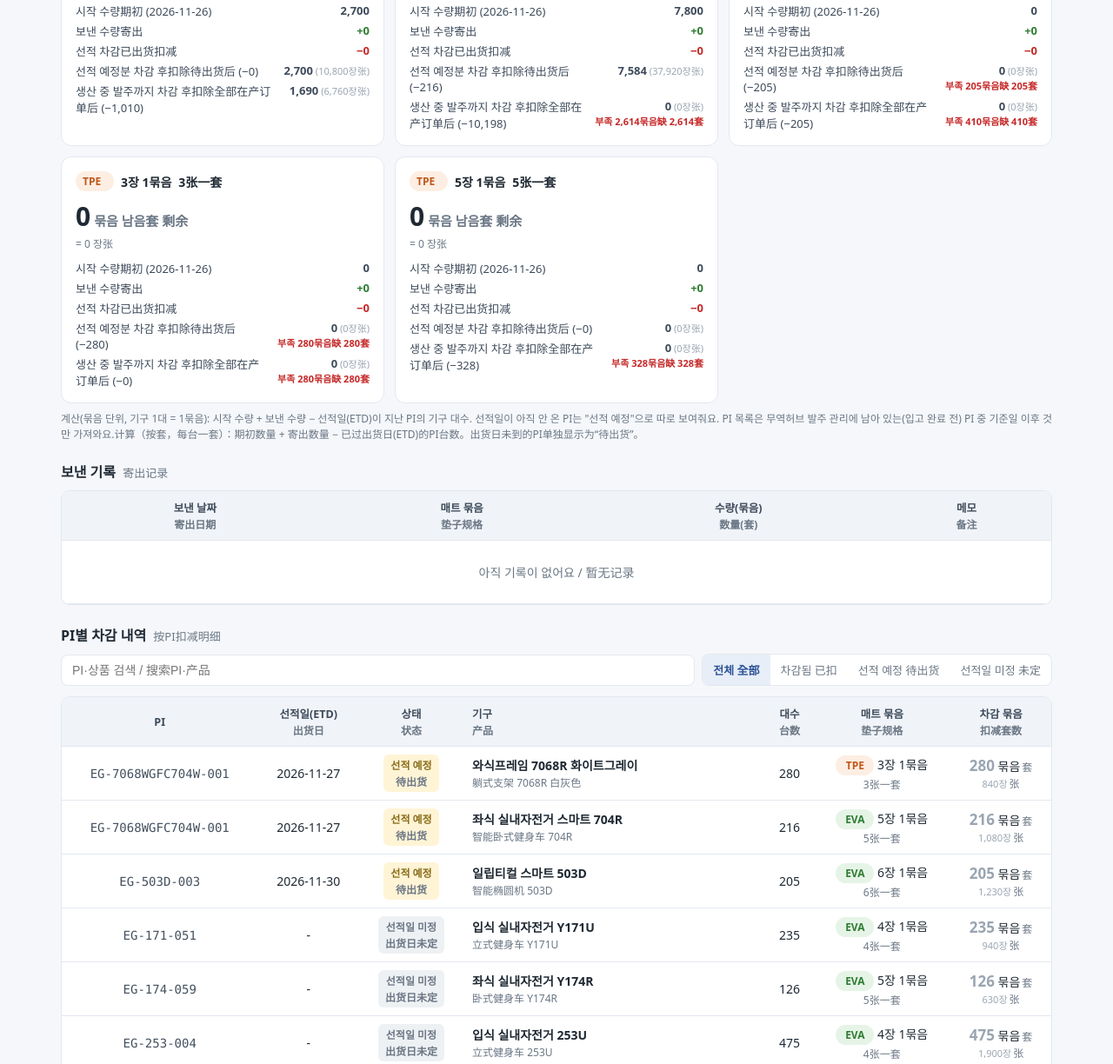
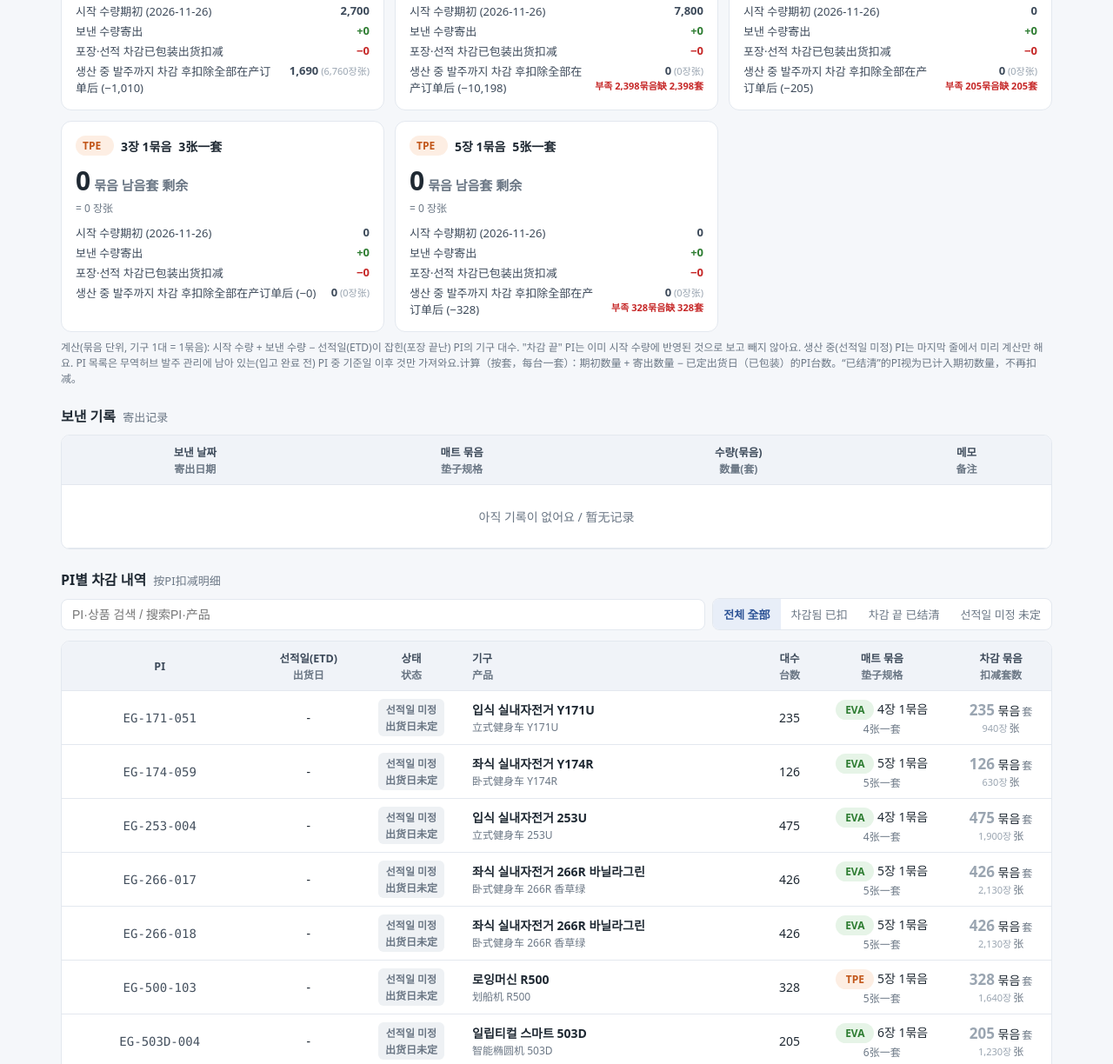
Before and after one commit to kwonster89-beep/mat-bundle, a plain HTML site: page index.html in a window 1280 px wide. Shown: the part 314-1538 px from the top of the page at 87% size. Drawn offline with Linux system fonts and the light colour scheme.

Commit message:
포장 PI 차감 끝 처리

```diff
--- a/index.html
+++ b/index.html
@@ -57,7 +57,7 @@
   .badge.EVA{background:var(--eva-bg);color:var(--eva)} .badge.TPE{background:var(--tpe-bg);color:var(--tpe)}
   .st{display:inline-block;padding:3px 8px;border-radius:6px;font-size:12px;font-weight:700;white-space:nowrap}
   .st.done{background:#e8eef8;color:var(--brand)} .st.planned{background:#fff4d6;color:#8a6d1a}
-  .st.pending{background:#eef1f4;color:#6b7785} .st.before{background:#f3f3f3;color:#9aa5b1}
+  .st.closed{background:#eef6ee;color:#2e7d32} .st.pending{background:#eef1f4;color:#6b7785} .st.before{background:#f3f3f3;color:#9aa5b1}
   .qty{font-size:17px;font-weight:700}
   td.q{white-space:nowrap} td.q .cn{display:inline;margin:0 0 0 2px;font-size:12px}
   .code{font-family:Consolas,monospace;color:#44505e}
@@ -118,7 +118,7 @@
       <div style="font-size:12px;color:var(--sub);max-width:380px">숫자를 고친 뒤 위의 "저장"을 눌러주세요. 기준일 이후(당일 포함) 보낸 기록과 선적된 PI만 계산에 들어가요.</div>
     </div>
     <div class="stock" id="stockCards"></div>
-    <div class="hint"><span class="ko">계산(묶음 단위, 기구 1대 = 1묶음): 시작 수량 + 보낸 수량 − 선적일(ETD)이 지난 PI의 기구 대수. 선적일이 아직 안 온 PI는 "선적 예정"으로 따로 보여줘요. PI 목록은 무역허브 발주 관리에 남아 있는(입고 완료 전) PI 중 기준일 이후 것만 가져와요.</span><span class="cn">计算（按套，每台一套）：期初数量 + 寄出数量 − 已过出货日(ETD)的PI台数。出货日未到的PI单独显示为“待出货”。</span></div>
+    <div class="hint"><span class="ko">계산(묶음 단위, 기구 1대 = 1묶음): 시작 수량 + 보낸 수량 − 선적일(ETD)이 잡힌(포장 끝난) PI의 기구 대수. "차감 끝" PI는 이미 시작 수량에 반영된 것으로 보고 빼지 않아요. 생산 중(선적일 미정) PI는 마지막 줄에서 미리 계산만 해요. PI 목록은 무역허브 발주 관리에 남아 있는(입고 완료 전) PI 중 기준일 이후 것만 가져와요.</span><span class="cn">计算（按套，每台一套）：期初数量 + 寄出数量 − 已定出货日（已包装）的PI台数。“已结清”的PI视为已计入期初数量，不再扣减。</span></div>
 
 
     <h2>보낸 기록 <span class="cn">寄出记录</span> <button class="btn edit-only" id="addSent" style="margin-left:8px">+ 추가</button></h2>
@@ -139,7 +139,7 @@
       <div class="seg" id="stf">
         <button data-v="" class="on">전체 全部</button>
         <button data-v="done">차감됨 已扣</button>
-        <button data-v="planned">선적 예정 待出货</button>
+        <button data-v="closed">차감 끝 已结清</button>
         <button data-v="pending">선적일 미정 未定</button>
       </div>
     </div>
@@ -247,7 +247,7 @@ function shipRows(items, st){
     const key = l.pi + '|' + l.code, ov = st.overrides && st.overrides[key];
     const auto = Number(l.units)||0;
     const overridden = ov !== undefined && ov !== null && ov !== '';
-    const status = !l.etd ? 'pending' : (st.base_date && l.etd < st.base_date) ? 'before' : (l.etd <= todayStr ? 'done' : 'planned');
+    const status = (st.closed||[]).includes(l.pi) ? 'closed' : !l.etd ? 'pending' : (st.base_date && l.etd < st.base_date) ? 'before' : 'done';
     const bundles = overridden ? Number(ov) : auto;
     return {...l, it, bundle, per, key, auto, overridden, bundles, sheets: bundles*per, status};
   });
@@ -258,15 +258,15 @@ function calc(items, st){
     const base = Number(st.base?.[b])||0;
     const sent = (st.sent||[]).filter(x=>x.bundle===b && (!st.base_date || (x.date||'') >= st.base_date)).reduce((a,x)=>a+(Number(x.qty)||0),0);
     const sum = s => rows.filter(x=>x.bundle===b && x.status===s).reduce((a,x)=>a+x.bundles,0);
-    const used = sum('done'), planned = sum('planned'), pending = sum('pending');
+    const used = sum('done'), pending = sum('pending');
     const now = base + sent - used;
-    r[b] = {base, sent, used, planned, pending, now, afterPlanned: now - planned, afterAll: now - planned - pending};
+    r[b] = {base, sent, used, pending, now, afterAll: now - pending};
   }
   return {rows, r, list};
 }
 
 // ---------- render ----------
-const ST_LABEL = {done:['차감됨','已扣减'], planned:['선적 예정','待出货'], pending:['선적일 미정','出货日未定'], before:['기준일 이전','期初前']};
+const ST_LABEL = {done:['차감됨','已扣减'], closed:['차감 끝','已结清'], pending:['선적일 미정','出货日未定'], before:['기준일 이전','期初前']};
 function render(){
   const editing = !!draft;
   const items = editing ? draft : data.items, st = editing ? sdraft : stock;
@@ -295,8 +295,7 @@ function renderStock(items, st, editing){
       <div class="rows">
         <span><span class="ko">시작 수량</span><span class="cn">期初</span> (${esc(st.base_date||'-')})</span><b>${fmt(x.base)}</b>
         <span><span class="ko">보낸 수량</span><span class="cn">寄出</span></span><b class="plus">+${fmt(x.sent)}</b>
-        <span><span class="ko">선적 차감</span><span class="cn">已出货扣减</span></span><b class="minus">−${fmt(x.used)}</b>
-        <span><span class="ko">선적 예정분 차감 후</span><span class="cn">扣除待出货后</span> (−${fmt(x.planned)})</span><b>${fmt(z(x.afterPlanned))}${sh(x.afterPlanned)}${short(x.afterPlanned)}</b>
+        <span><span class="ko">포장·선적 차감</span><span class="cn">已包装出货扣减</span></span><b class="minus">−${fmt(x.used)}</b>
         <span><span class="ko">생산 중 발주까지 차감 후</span><span class="cn">扣除全部在产订单后</span> (−${fmt(x.pending)})</span><b>${fmt(z(x.afterAll))}${sh(x.afterAll)}${short(x.afterAll)}</b>
       </div></div>`; }).join('');
 
@@ -321,14 +320,14 @@ function renderStock(items, st, editing){
 
   // shipments table
   const ql = q2.trim().toLowerCase();
-  const order = {planned:0, done:1, pending:2, before:3};
+  const order = {done:0, pending:1, closed:2, before:3};
   const rowsShown = rows.filter(x => x.status !== 'before' && (!stF || x.status===stF) && (!ql || [x.pi,x.name,x.code,x.it.name_cn].join(' ').toLowerCase().includes(ql)))
-    .sort((a,b)=> order[a.status]-order[b.status] || (a.status==='planned' ? (a.etd||'').localeCompare(b.etd||'') : (b.etd||'').localeCompare(a.etd||'')) || a.pi.localeCompare(b.pi));
+    .sort((a,b)=> order[a.status]-order[b.status] || (b.etd||'').localeCompare(a.etd||'') || a.pi.localeCompare(b.pi));
   $('#tb-ship').innerHTML = !rowsShown.length ? `<tr><td colspan="7" class="empty">${ships.lines.length ? '결과 없음 / 无结果' : 'PI 갱신 전이에요 / 尚未同步'}</td></tr>` :
     rowsShown.map(x=>`<tr>
       <td class="code">${esc(x.pi)}</td>
       <td>${esc(x.etd||'-')}</td>
-      <td><span class="st ${x.status}"><span class="ko">${ST_LABEL[x.status][0]}</span><span class="cn">${ST_LABEL[x.status][1]}</span></span></td>
+      <td><span class="st ${x.status}"><span class="ko">${ST_LABEL[x.status][0]}</span><span class="cn">${ST_LABEL[x.status][1]}</span></span>${editing ? `<label style="display:block;font-size:11px;margin-top:4px;white-space:nowrap"><input type="checkbox" data-close="${esc(x.pi)}" ${x.status==='closed'?'checked':''} style="width:auto"> 차감 끝</label>` : ''}</td>
       <td class="name"><span class="ko">${esc(x.it.name_ko||x.name)}</span><span class="cn">${esc(x.it.name_cn||'')}</span></td>
       <td>${fmt(x.units)}</td>
       <td style="white-space:nowrap">${bLabel(x.bundle)}</td>
@@ -388,7 +387,7 @@ const savedTab = localStorage.getItem('matsite_tab'); if (savedTab) $(`#tabs but
 function startEdit(){
   if (loadState !== 'ok') return toast('데이터를 먼저 불러와야 해요');
   draft = JSON.parse(JSON.stringify(data.items)); sdraft = JSON.parse(JSON.stringify(stock));
-  sdraft.base = sdraft.base || {}; sdraft.sent = sdraft.sent || []; sdraft.overrides = sdraft.overrides || {};
+  sdraft.base = sdraft.base || {}; sdraft.sent = sdraft.sent || []; sdraft.overrides = sdraft.overrides || {}; sdraft.closed = sdraft.closed || [];
   document.body.classList.add('editing'); render();
 }
 function stopEdit(){ draft = null; sdraft = null; document.body.classList.remove('editing'); render(); }
@@ -406,7 +405,9 @@ $('#tb-sent').addEventListener('input', e=>{ const el=e.target, tr=el.closest('t
   const x = sdraft.sent[+tr.dataset.i]; x[el.dataset.s] = el.dataset.s==='qty' ? Number(el.value) : el.value; });
 $('#tb-sent').addEventListener('change', ()=>{ if (sdraft) render(); });
 $('#tb-sent').addEventListener('click', e=>{ const d=e.target.dataset.sdel; if(d===undefined) return; if (confirm('이 기록을 삭제할까요?')){ sdraft.sent.splice(+d,1); render(); } });
-$('#tb-ship').addEventListener('change', e=>{ const el=e.target; if(!sdraft||el.dataset.ov===undefined) return;
+$('#tb-ship').addEventListener('change', e=>{ const el=e.target; if(!sdraft) return;
+  if (el.dataset.close !== undefined){ const p = el.dataset.close; sdraft.closed = (sdraft.closed||[]).filter(x=>x!==p); if (el.checked) sdraft.closed.push(p); renderStock(draft, sdraft, true); return; }
+  if (el.dataset.ov===undefined) return;
   if (el.value === '') delete sdraft.overrides[el.dataset.ov]; else sdraft.overrides[el.dataset.ov] = Number(el.value);
   renderStock(draft, sdraft, true); });
 $('#addSent').addEventListener('click', ()=>{ sdraft.sent.push({date:todayStr, bundle: bundleList(draft, sdraft)[0] || 'EVA-5', qty:0, memo:''}); render(); });
@@ -431,7 +432,7 @@ $('#save').addEventListener('click', async ()=>{
   try{
     $('#save').disabled = true; toast('저장 중...', 15000);
     const nextData = {updated: todayStr, items: draft};
-    const nextStock = {base_date: sdraft.base_date, base: sdraft.base, sent: sdraft.sent.filter(x=>x.date && Number(x.qty)), overrides: sdraft.overrides || {}};
+    const nextStock = {base_date: sdraft.base_date, base: sdraft.base, sent: sdraft.sent.filter(x=>x.date && Number(x.qty)), overrides: sdraft.overrides || {}, closed: sdraft.closed || []};
     if (JSON.stringify(nextData.items) !== JSON.stringify(data.items)) await putFile('data.json', nextData, token);
     if (JSON.stringify(nextStock) !== JSON.stringify(stock)) await putFile('stock.json', nextStock, token);
     data = nextData; stock = nextStock; stopEdit(); toast('저장됐어요. 1~2분 뒤 모든 사람 화면에 반영돼요.', 4000);
```
